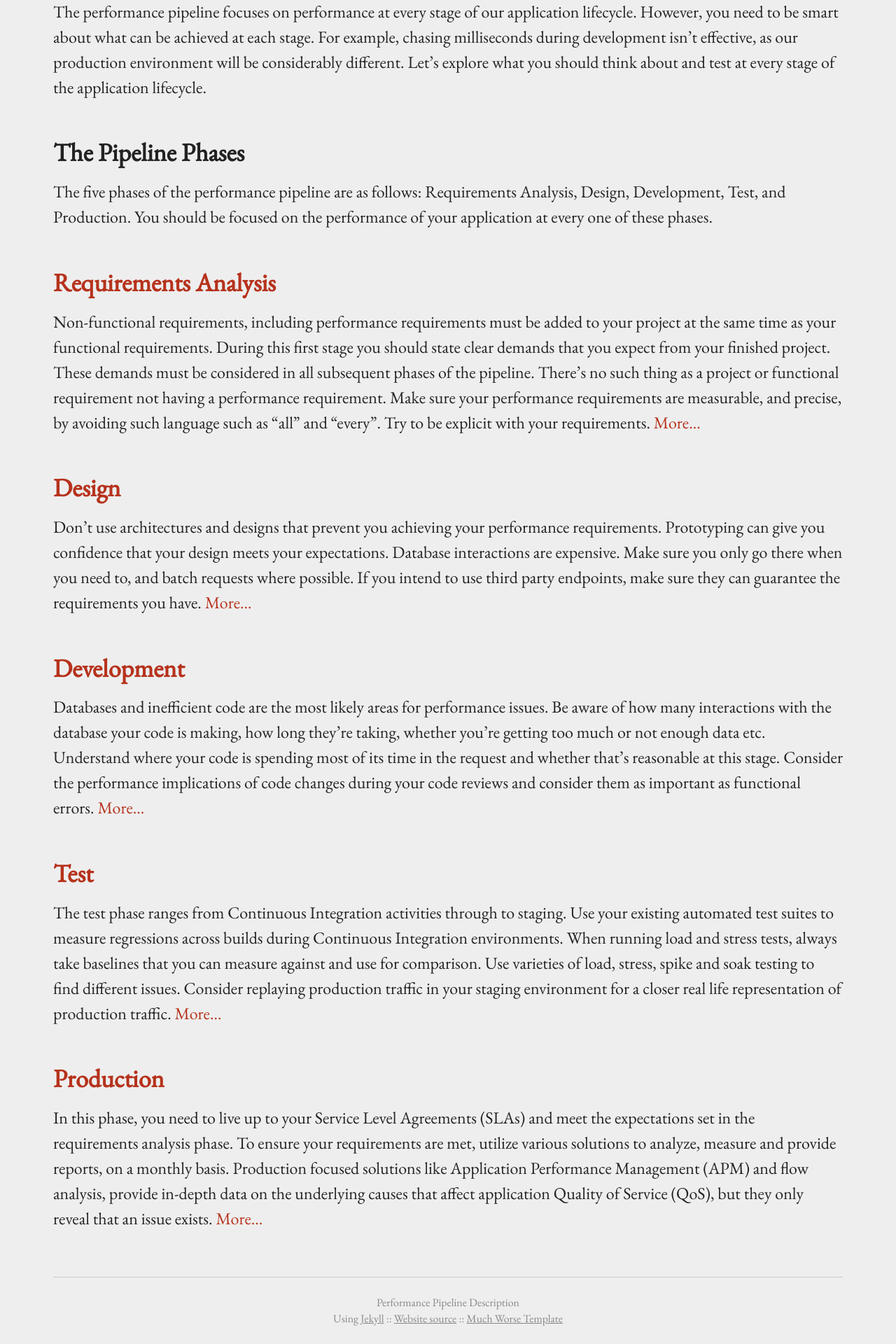
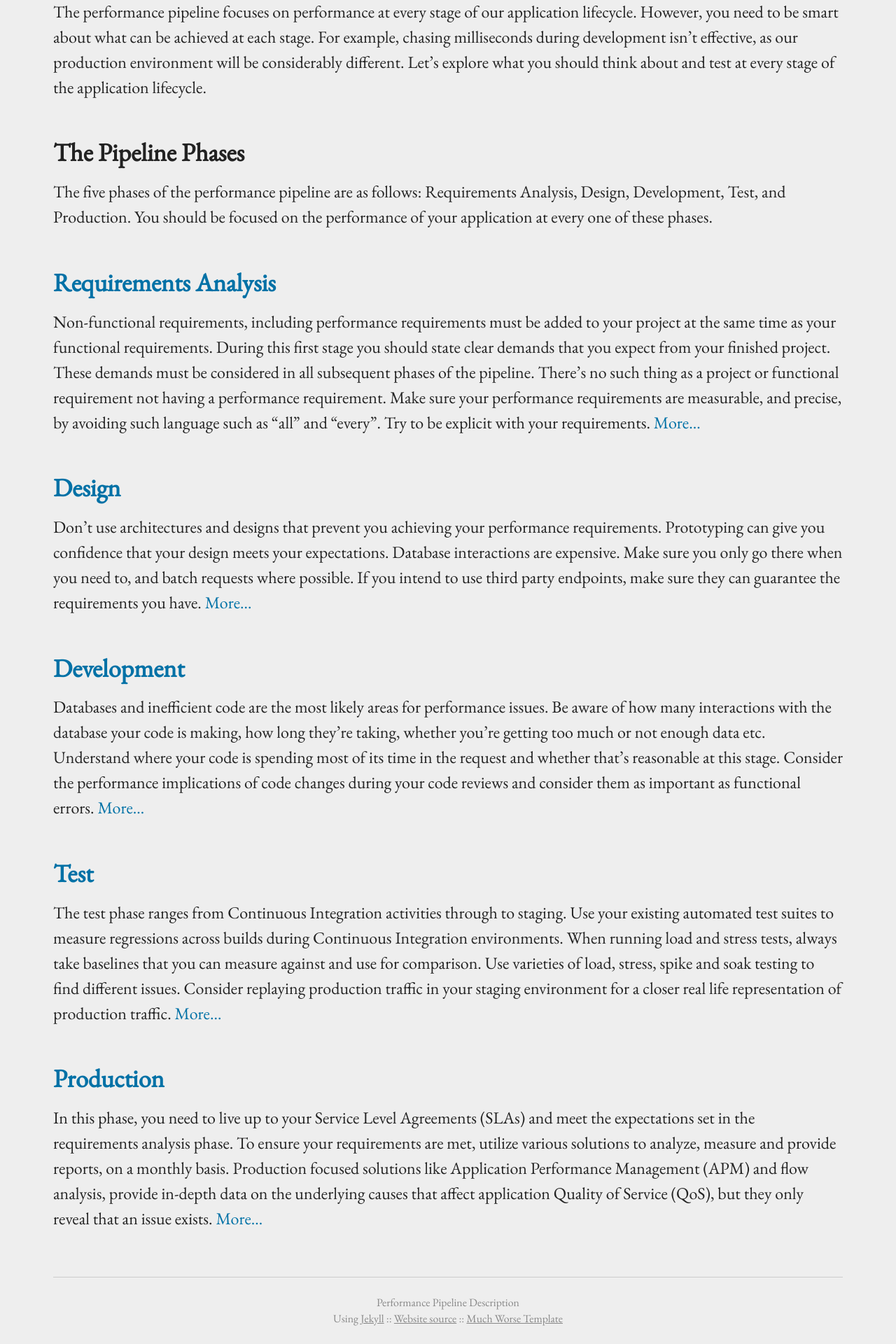
Before and after one commit to performance-pipeline/performance-pipeline, a Jekyll site: the page built from index.md, in a window 1280 px wide. Shown: the part 1345-3265 px from the top of the page at 70% size. Built offline with Jekyll 4.4.1, drawn with Linux system fonts in a browser that asks for light colours.

Commit message:
Updated URL colour

```diff
--- a/css/main.scss
+++ b/css/main.scss
@@ -16,15 +16,15 @@ $grey:       #888;
 $grey-dark:  #444;
 $grey-vdark: #222;
 $blue:       #0091ed;
-$orange:     #ca6c18;
-$red:        #b6321c;
+$turq-blue:  #0071A6;
+$turq-green: #00A3B5;
 
 $background:        $grey-vlight;
 $dark-background:   darken($background, 5%);
 $text-color:        $grey-vdark;
 $text-light-color:  $grey;
-$url-color:         $red;
-$url-hover-color:   $orange;
+$url-color:         $turq-blue;
+$url-hover-color:   $turq-green;
 $header-text-color: $text-light-color;
 $header-hover-color:$text-color;
 $header-hover-url:  $url-color;
```
